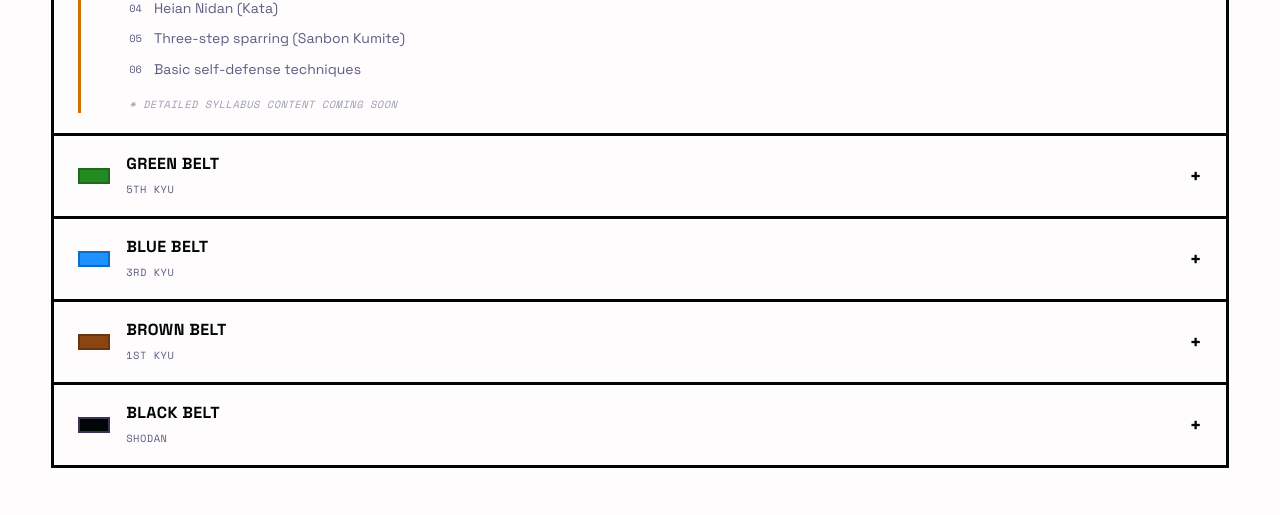
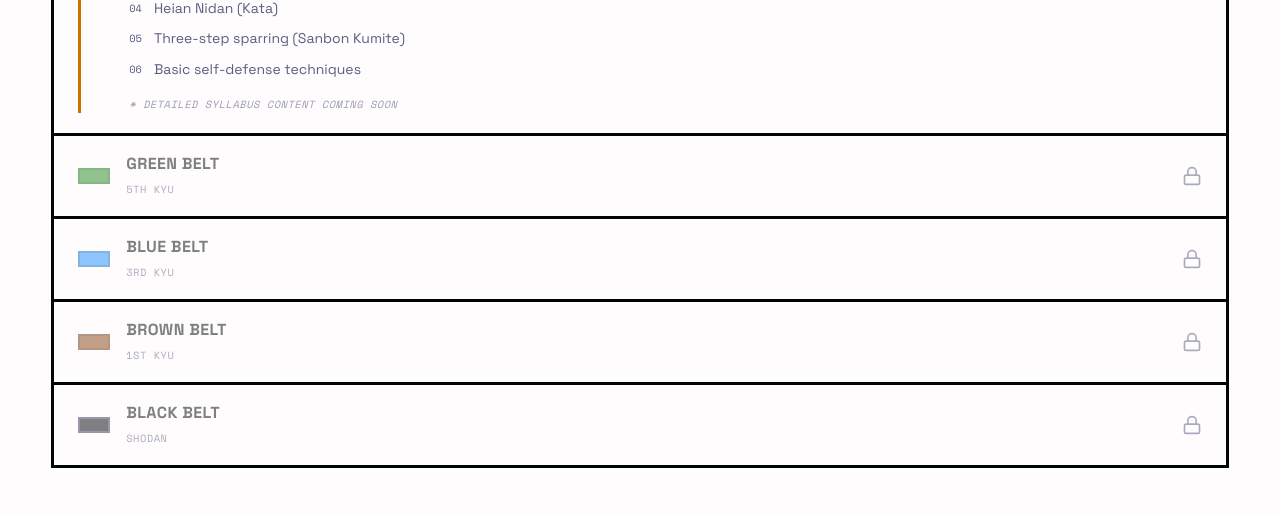
Before and after one commit to kamiism/TSKarateSchool, a React (Vite) app in the folder frontend/: page /student in a window 1280 px wide. Shown: the part 2000-2515 px from the top of the page. Built offline with nearby package versions, Linux system fonts and the light colour scheme.

Commit message:
update syllabus section

```diff
--- a/frontend/src/components/student/Syllabus.jsx
+++ b/frontend/src/components/student/Syllabus.jsx
@@ -1,4 +1,5 @@
 import { useState } from 'react';
+import { Lock } from 'lucide-react';
 import { useScrollReveal } from '../../hooks/useScrollReveal';
 
 // Placeholder syllabus — content will be provided later
@@ -104,6 +105,8 @@ const beltSyllabus = [
 ];
 
 export default function Syllabus({ currentBelt }) {
+  const currentBeltIndex = beltSyllabus.findIndex(item => item.belt === currentBelt);
+  const maxAccessibleIdx = currentBeltIndex !== -1 ? currentBeltIndex : 0;
   const [openBelt, setOpenBelt] = useState(currentBelt);
   const sectionRef = useScrollReveal();
 
@@ -122,6 +125,7 @@ export default function Syllabus({ currentBelt }) {
           {beltSyllabus.map((item, idx) => {
             const isOpen = openBelt === item.belt;
             const isCurrent = currentBelt === item.belt;
+            const isLocked = idx > maxAccessibleIdx;
 
             return (
               <div
@@ -130,10 +134,12 @@ export default function Syllabus({ currentBelt }) {
               >
                 {/* Accordion Header */}
                 <button
-                  onClick={() => setOpenBelt(isOpen ? null : item.belt)}
-                  className={`w-full flex items-center justify-between px-6 py-4 cursor-pointer
-                             bg-transparent border-none text-left transition-colors duration-200
-                             ${isOpen ? 'bg-brand-ice/20' : 'hover:bg-brand-ice/10'}`}
+                  disabled={isLocked}
+                  onClick={() => !isLocked && setOpenBelt(isOpen ? null : item.belt)}
+                  className={`w-full flex items-center justify-between px-6 py-4 transition-colors duration-200
+                             bg-transparent border-none text-left
+                             ${isLocked ? 'cursor-not-allowed opacity-50' : 'cursor-pointer'}
+                             ${isOpen ? 'bg-brand-ice/20' : isLocked ? '' : 'hover:bg-brand-ice/10'}`}
                 >
                   <div className="flex items-center gap-4">
                     <div
@@ -154,11 +160,15 @@ export default function Syllabus({ currentBelt }) {
                       </span>
                     )}
                   </div>
-                  <span className={`font-mono text-xl font-bold text-brand-black transition-transform duration-300 ${
-                    isOpen ? 'rotate-45' : ''
-                  }`}>
-                    +
-                  </span>
+                  {isLocked ? (
+                    <Lock className="w-5 h-5 text-brand-muted" />
+                  ) : (
+                    <span className={`font-mono text-xl font-bold text-brand-black transition-transform duration-300 ${
+                      isOpen ? 'rotate-45' : ''
+                    }`}>
+                      +
+                    </span>
+                  )}
                 </button>
 
                 {/* Accordion Content */}
```
